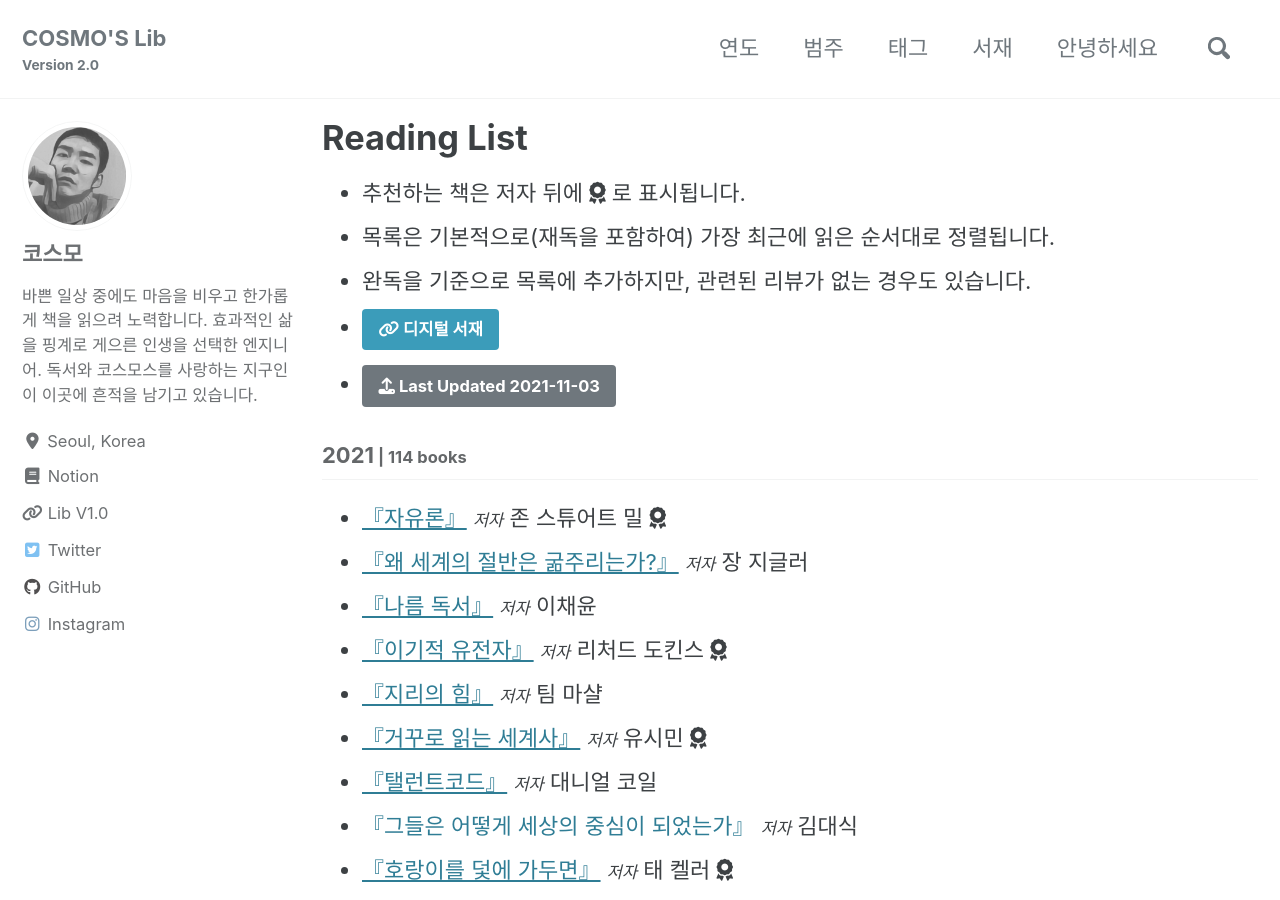
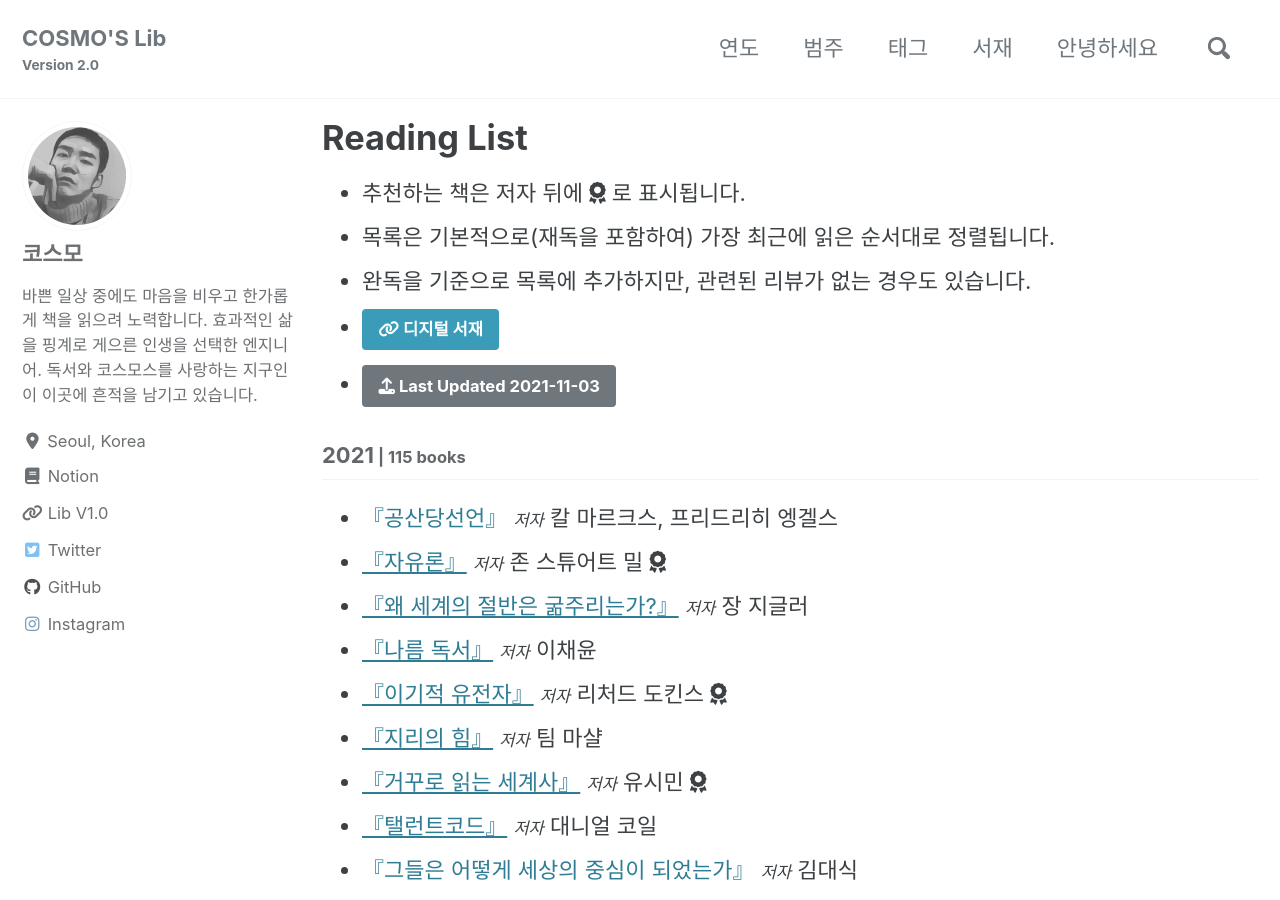
Before and after one commit to deftone2000/cosmo-s-archive, a Jekyll site: the page built from _pages/reading-list.html, in a window 1280 px wide and 900 px high. Built offline with Jekyll 4.4.1, drawn with Linux system fonts in a browser that asks for light colours; cached includes are drawn as plain includes; nearby versions of some CDN libraries; comment, search, counter and statistics services are not loaded; a style sheet for code colours, icons or effects is not loaded.

Commit message:
no message

```diff
--- a/_data/reading.yml
+++ b/_data/reading.yml
@@ -3,6 +3,16 @@ lastupdate: 2021-11-03
 list:
   - year: "2021"
     books:
+
+      - title: "공산당선언"
+        ori_title:
+        author: 칼 마르크스, 프리드리히 엥겔스
+        post_title:
+        cover:
+        trans: 이진우
+        pub: 책세상
+        pub_info: 2018.06.20.
+        post_link:
 
       - title: "자유론"
         ori_title:
```
